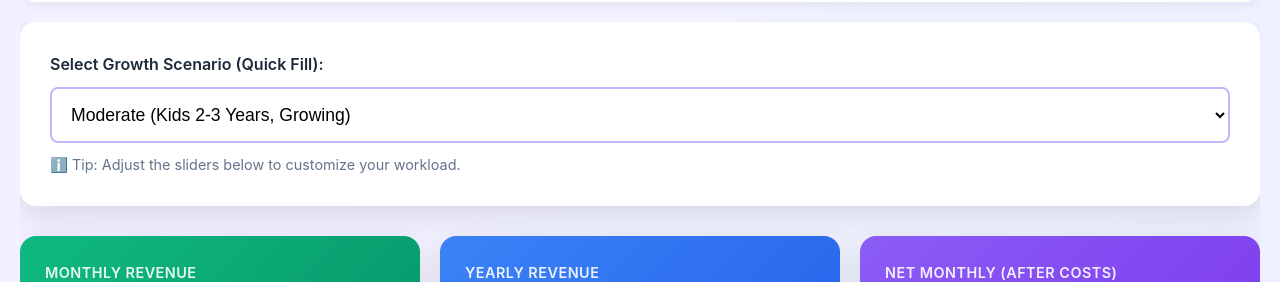
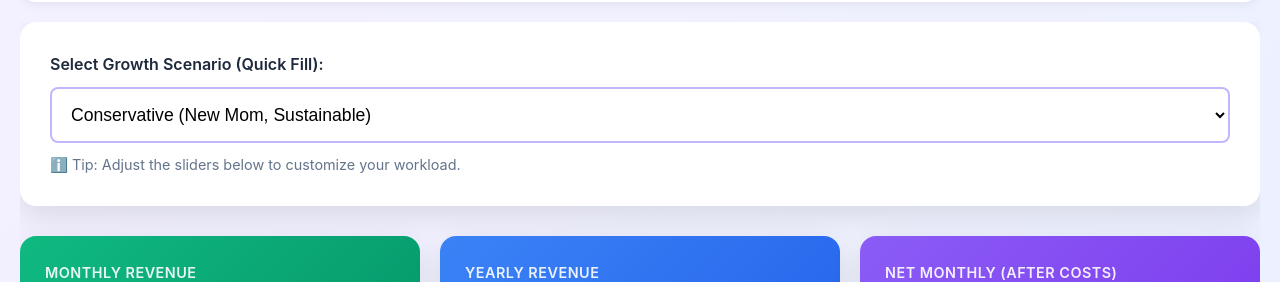
Before and after one commit to webdevsha/future-mom-rev, a plain HTML site: page slider.html in a window 1280 px wide. Shown: the part 306-588 px from the top of the page. Drawn offline with nearby package versions, Linux system fonts and the light colour scheme.

Commit message:
Swap selected option in growth scenario dropdown

```diff
--- a/slider.html
+++ b/slider.html
@@ -437,8 +437,8 @@
                 <div class="scenario-selector">
                     <label style="display: block; margin-bottom: 10px; font-weight: 600;">Select Growth Scenario (Quick Fill):</label>
                     <select id="scenario" onchange="loadScenarioPreset()">
-                        <option value="conservative">Conservative (New Mom, Sustainable)</option>
-                        <option value="moderate" selected>Moderate (Kids 2-3 Years, Growing)</option>
+                        <option value="conservative" selected>Conservative (New Mom, Sustainable)</option>
+                        <option value="moderate">Moderate (Kids 2-3 Years, Growing)</option>
                         <option value="ambitious">Ambitious (Hire Help, Scale)</option>
                     </select>
                     <p id="hours" style="margin-top: 10px; color: #64748b; font-size: 0.9rem;">
```
